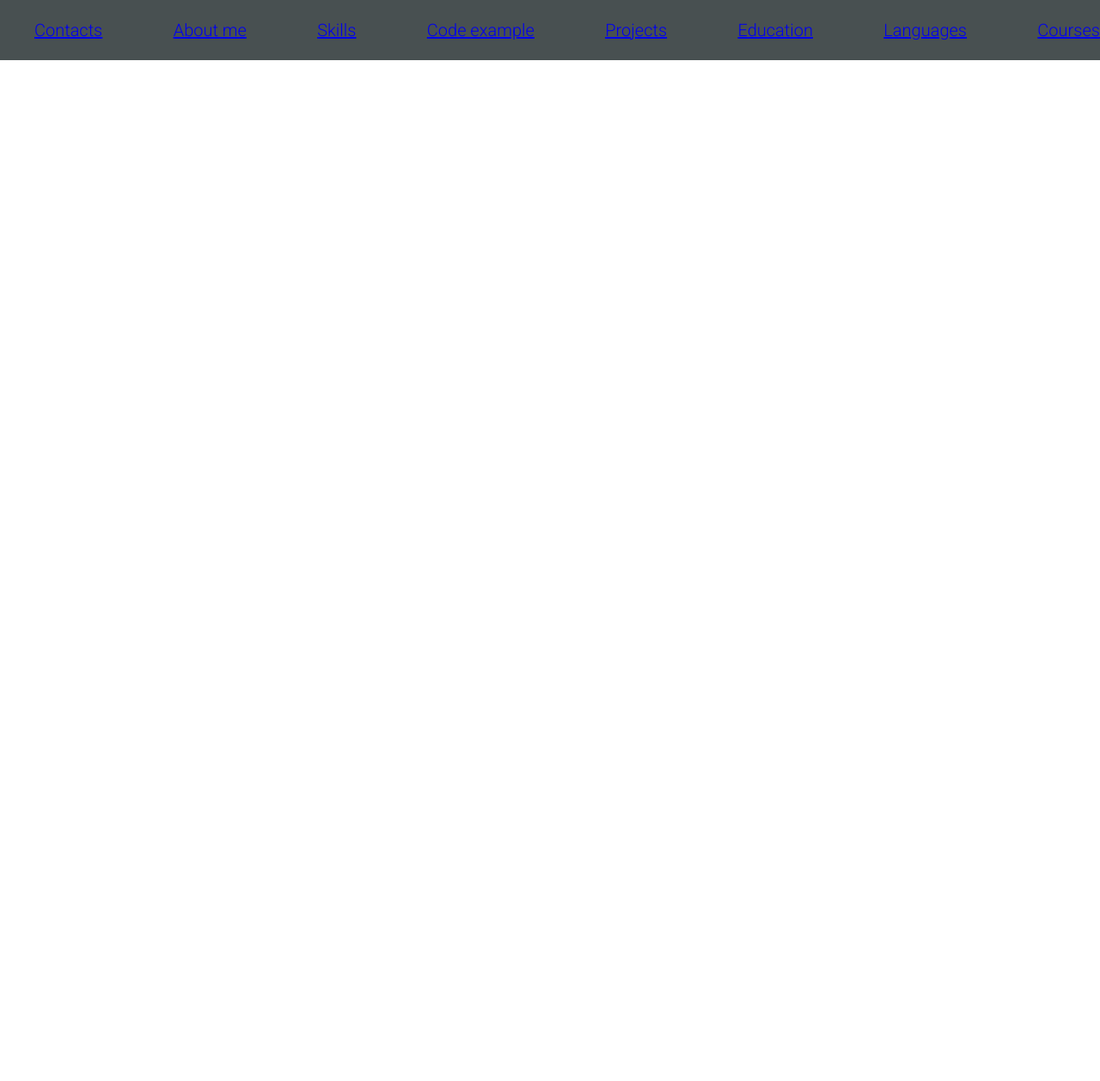
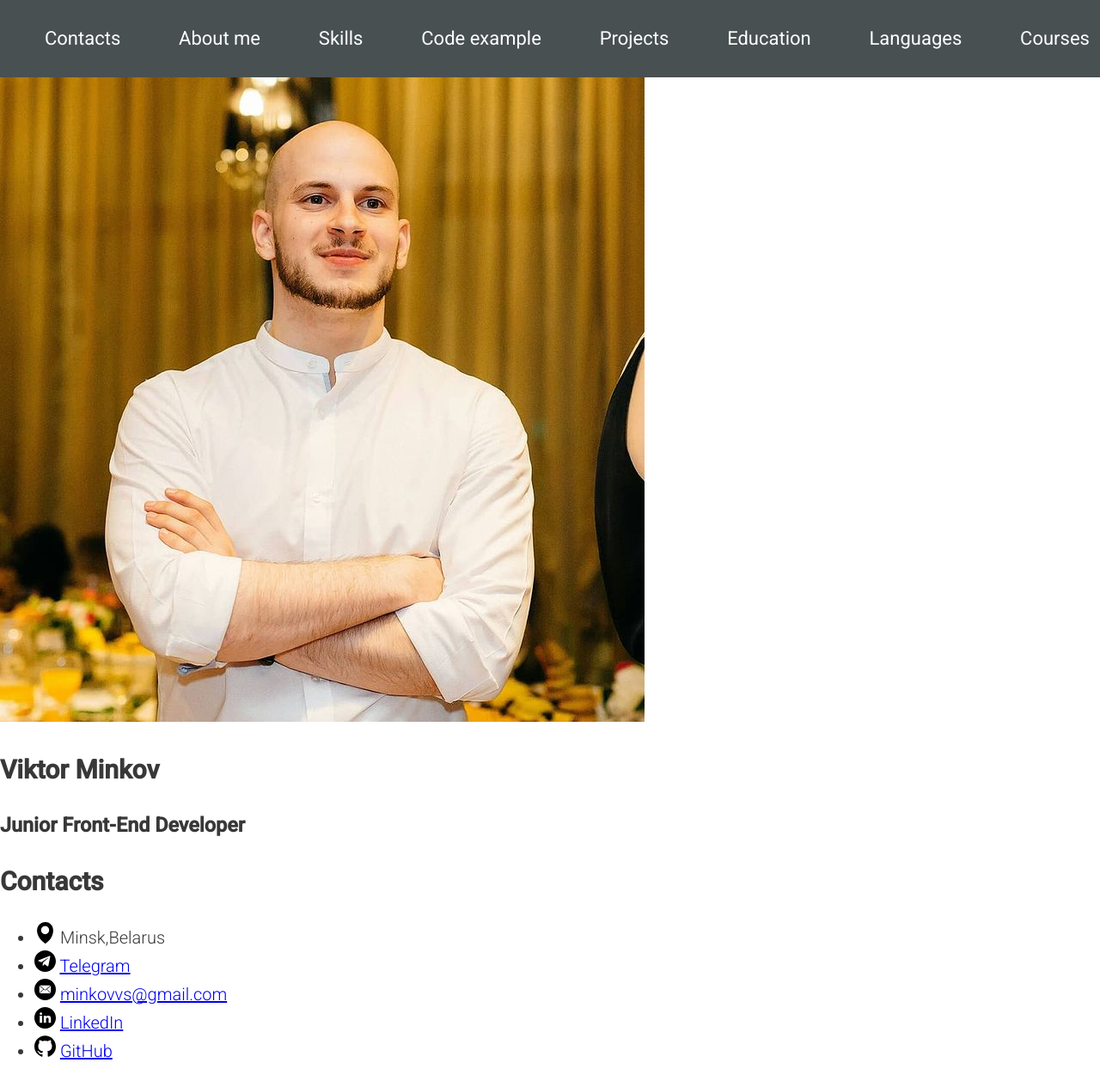
Before and after one commit to ViktorMinkov/rsschool-cv, a plain HTML site: page index.html in a window 1280 px wide. Shown: the whole page at 86% size. Before the commit the page ends 800 px from the top, so only its background shows below. Drawn offline with Linux system fonts and the light colour scheme.

Commit message:
feat:add contacts section

```diff
--- a/css/style.css
+++ b/css/style.css
@@ -37,3 +37,35 @@ body {
     align-items: center;
     list-style: none;
   }
+  .nav-link {
+    position: relative;
+    padding: 0 12px;
+    text-decoration: none;
+    font-size: 22px;
+    font-weight: 400;
+    line-height: 50px;
+    color: white;
+  }
+  .nav-link:hover {
+    font-size: 28px;
+    transition: 0.3s;
+  }
+
+
+
+
+
+
+
+
+
+
+
+
+
+
+
+  .section-list img {
+    width: 25px;
+    height: 25px;
+  }
--- a/index.html
+++ b/index.html
@@ -33,8 +33,45 @@
 
   </header>
 
-  <main>
+  <main class="main">
+    <div class="container main-container">
+      <section class="section section-profile" id="profile">
+        <img src="./assets/img/myphoto.jpg" alt="Avatar" class="section-profile-logo">
+        <div class="section-profile-title">
+          <h1 class="section-title main-title">Viktor Minkov</h1>
+          <h3 class="section-subtitle">Junior Front-End Developer</h3>
+        </div>
+      </section>
+      <section class="section" id="contacts">
+        <h2 class="section-title">Contacts</h2>
+        <ul class="section-list">
+          <li class="section-item contacts-item">
+            <img src="/assets/svg/location.svg" alt="">
+            <span class="span">Minsk,Belarus</span>
+          </li>
+          <li class="section-item contacts-item">
+            <img src="/assets/svg/telegram-black.svg" alt="Telagram-icon">
+            <a href="https://t.me/minkovvs" target="_blank">Telegram</a>
+          </li>
+          <li class="section-item contacts-item">
+            <img src="/assets/svg/email.svg" alt="Email-icon">
+            <a href="mailto:minkovvs@gmail.com" title="email" target="_blank">minkovvs@gmail.com</a>
+          </li>
+          <li class="section-item contacts-item">
+            <img src="/assets/svg/linkedin.svg" alt="Linkedin-icon">
+            <a href="https://www.linkedin.com/in/viktor-minkov-1214b6236/" target="_blank">LinkedIn</a>
+          </li>
+          <li class="section-item contacts-item">
+            <img src="/assets/svg/github.svg" alt="Github-icon">
+            <a href="https://github.com/ViktorMinkov/" target="_blank">GitHub</a>
+          </li>
+        </ul>
 
+
+
+
+      </section>
+    </div>
   </main>
 
   <footer></footer>
```
Also changed, not shown: assets/svg/telegram-black.svg (added).
